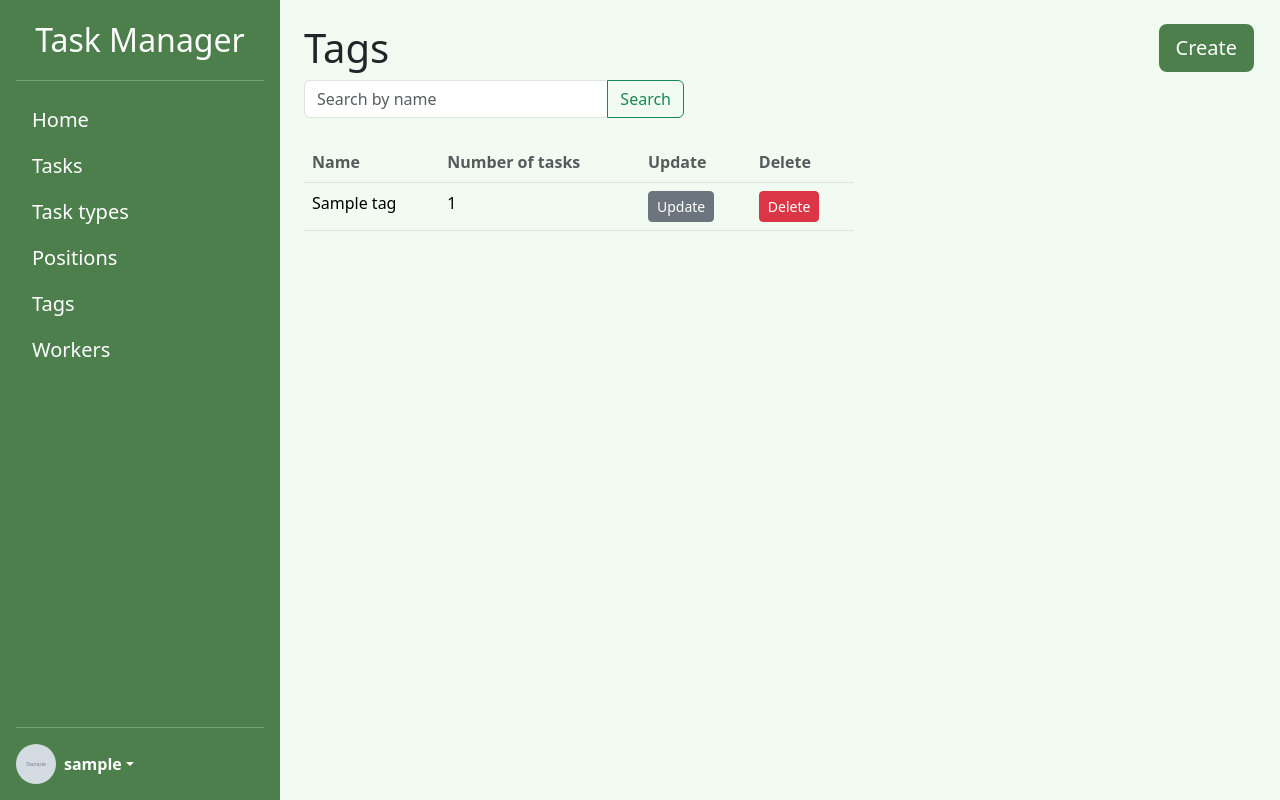
After one commit to rinotokun/task-manager, a Django app: page /tags/ in a window 1280 px wide. The commit adds this page. Run offline with Django 5.2, Linux system fonts and the light colour scheme; a user stored in the database is signed in; tables that the repository leaves empty hold one stand-in row (values such as "Sample post"); grey boxes marked "Sample" are stand-in pictures; some libraries are stand-ins or nearby versions.

Commit message:
Add task tags
New Tag model with a many-to-many link to Task, Tag CRUD pages, tag selection via Select2, and tags shown on task cards and detail (prefetched to avoid N+1). Also remove an unused urllib import and add a site favicon.

```diff
--- a/task_manager/forms.py
+++ b/task_manager/forms.py
@@ -3,7 +3,7 @@ from django_select2.forms import Select2MultipleWidget
 from django.contrib.auth import get_user_model
 from django.contrib.auth.forms import UserCreationForm, UserChangeForm
 
-from .models import Task
+from .models import Task, Tag
 
 
 class TaskForm(forms.ModelForm):
@@ -20,6 +20,14 @@ class TaskForm(forms.ModelForm):
             format="%Y-%m-%d",
             attrs={
                 "type": "date",
+            }
+        ),
+    )
+    tags = forms.ModelMultipleChoiceField(
+        queryset=Tag.objects.all(),
+        widget=Select2MultipleWidget(
+            attrs={
+                "data-theme": "bootstrap-5"
             }
         ),
     )
--- a/task_manager/models.py
+++ b/task_manager/models.py
@@ -13,6 +13,16 @@ class TaskType(models.Model):
 
 
 class Position(models.Model):
+    name = models.CharField(max_length=255, unique=True)
+
+    class Meta:
+        ordering = ["name"]
+
+    def __str__(self):
+        return self.name
+
+
+class Tag(models.Model):
     name = models.CharField(max_length=255, unique=True)
 
     class Meta:
@@ -70,6 +80,11 @@ class Task(models.Model):
         related_name="tasks",
         blank=True
     )
+    tags = models.ManyToManyField(
+        Tag,
+        related_name="tasks",
+        blank=True
+    )
 
     def priority_color(self):
         priority_color_map = {
--- a/task_manager/urls.py
+++ b/task_manager/urls.py
@@ -20,6 +20,10 @@ from .views import (
     WorkerCreateView,
     WorkerUpdateView,
     WorkerDeleteView,
+    TagListView,
+    TagCreateView,
+    TagUpdateView,
+    TagDeleteView,
 )
 
 
@@ -78,7 +82,22 @@ urlpatterns = [
         PositionDeleteView.as_view(),
         name="position-delete"
     ),
-
+    path("tags/", TagListView.as_view(), name="tag-list"),
+    path(
+        "tags/create/",
+        TagCreateView.as_view(),
+        name="tag-create"
+    ),
+    path(
+        "tags/<int:pk>/update/",
+        TagUpdateView.as_view(),
+        name="tag-update"
+    ),
+    path(
+        "tags/<int:pk>/delete/",
+        TagDeleteView.as_view(),
+        name="tag-delete"
+    ),
     path("workers/", WorkerListView.as_view(), name="worker-list"),
     path(
         "workers/<int:pk>/detail/",
--- a/task_manager/views.py
+++ b/task_manager/views.py
@@ -8,9 +8,7 @@ from django.urls import reverse_lazy, reverse
 from django.utils import timezone
 from django.contrib.auth.mixins import LoginRequiredMixin
 
-from urllib.parse import unquote, urlparse, parse_qs
-
-from .models import Task, TaskType, Position
+from .models import Task, TaskType, Position, Tag
 from .forms import (
     TaskForm,
     WorkerCreationForm,
@@ -74,7 +72,7 @@ class TaskListView(LoginRequiredMixin, generic.ListView):
     def get_queryset(self):
         queryset = Task.objects.select_related(
             "task_type"
-        ).prefetch_related("assignees")
+        ).prefetch_related("assignees", "tags")
         name = self.request.GET.get("name")
         if name:
             return queryset.filter(name__icontains=name)
@@ -87,7 +85,7 @@ class TaskDetailView(LoginRequiredMixin, generic.DetailView):
     def get_queryset(self):
         queryset = Task.objects.select_related(
             "task_type"
-        ).prefetch_related("assignees")
+        ).prefetch_related("assignees", "tags")
         return queryset
 
     def get_context_data(self, **kwargs):
@@ -313,7 +311,7 @@ class WorkerDetailView(LoginRequiredMixin, generic.DetailView):
         tasks_in_progress = assigned_tasks - completed_tasks
         tasks = self.object.tasks.select_related(
             "task_type"
-        ).prefetch_related("assignees").order_by("deadline")
+        ).prefetch_related("assignees", "tags").order_by("deadline")
         paginator = Paginator(tasks, 3)
         page_number = self.request.GET.get("page")
         page_obj = paginator.get_page(page_number)
@@ -377,3 +375,64 @@ class WorkerDeleteView(LoginRequiredMixin, generic.DeleteView):
             reverse_lazy("task_manager:worker-list")
         )
         return context
+
+
+class TagListView(LoginRequiredMixin, generic.ListView):
+    model = Tag
+    paginate_by = 5
+
+    def get_context_data(self, **kwargs):
+        context = super().get_context_data(**kwargs)
+        name = self.request.GET.get("name")
+        context["search_form"] = SearchForm(
+            initial={"name": name}
+        )
+        return context
+
+    def get_queryset(self):
+        queryset = Tag.objects.prefetch_related("tasks")
+        name = self.request.GET.get("name")
+        if name:
+            return queryset.filter(name__icontains=name)
+        return queryset
+
+
+class TagCreateView(LoginRequiredMixin, generic.CreateView):
+    model = Tag
+    fields = "__all__"
+    success_url = reverse_lazy("task_manager:tag-list")
+
+    def get_context_data(self, **kwargs):
+        context = super().get_context_data(**kwargs)
+        context["cancel_url"] = self.request.GET.get(
+            "next",
+            reverse_lazy("task_manager:tag-list")
+        )
+        return context
+
+
+class TagUpdateView(LoginRequiredMixin, generic.UpdateView):
+    model = Tag
+    fields = "__all__"
+    success_url = reverse_lazy("task_manager:tag-list")
+
+    def get_context_data(self, **kwargs):
+        context = super().get_context_data(**kwargs)
+        context["cancel_url"] = self.request.GET.get(
+            "next",
+            reverse_lazy("task_manager:tag-list")
+        )
+        return context
+
+
+class TagDeleteView(LoginRequiredMixin, generic.DeleteView):
+    model = Tag
+    success_url = reverse_lazy("task_manager:tag-list")
+
+    def get_context_data(self, **kwargs):
+        context = super().get_context_data(**kwargs)
+        context["cancel_url"] = self.request.GET.get(
+            "next",
+            reverse_lazy("task_manager:tag-list")
+        )
+        return context
--- a/templates/base.html
+++ b/templates/base.html
@@ -9,6 +9,7 @@
   <link rel="stylesheet" href="https://cdn.jsdelivr.net/npm/select2-bootstrap-5-theme@1.3.0/dist/select2-bootstrap-5-theme.min.css">
   {% load static %}
   <link rel="stylesheet" href="{% static 'css/styles.css' %}">
+  <link rel="icon" href="{% static 'images/task-manager-icon.png' %}">
 </head>
 <body>
   <div class="d-flex">
--- a/templates/includes/sidebar.html
+++ b/templates/includes/sidebar.html
@@ -22,6 +22,11 @@
       <li>
         <a href="{% url 'task_manager:position-list' %}" class="nav-link-active fs-5 nav-link text-white">
           Positions
+        </a>
+      </li>
+      <li>
+        <a href="{% url 'task_manager:tag-list' %}" class="nav-link-active fs-5 nav-link text-white">
+          Tags
         </a>
       </li>
       <li>
--- /dev/null
+++ b/templates/task_manager/tag_list.html
@@ -0,0 +1,41 @@
+{% extends "base.html" %}
+
+{% block content %}
+  <h1>
+    Tags
+    <a href="{% url 'task_manager:tag-create' %}?next={{ request.get_full_path|urlencode }}" class="btn-color btn link-to-page btn-lg">
+      Create
+    </a>
+  </h1>
+  <form action="" method="get" style="width: 380px;">
+    <div class="input-group">
+      {{ search_form.name }}
+      <input type="submit" value="Search" class="btn btn-outline-success">
+    </div>
+  </form>
+  <br>
+  {% if tag_list %}
+    <table class="table-bg-color table" style="width: 550px;">
+      <thead>
+        <tr>
+          <th class="text-body-secondary">Name</th>
+          <th class="text-body-secondary">Number of tasks</th>
+          <th class="text-body-secondary">Update</th>
+          <th class="text-body-secondary">Delete</th>
+        </tr>
+      </thead>
+      <tbody>
+      {% for tag in tag_list %}
+        <tr>
+          <td>{{ tag }}</td>
+          <td>{{ tag.tasks.count }}</td>
+          <td><a href="{% url 'task_manager:tag-update' pk=tag.id %}?next={{ request.get_full_path|urlencode }}" class="btn btn-sm btn-secondary">Update</a></td>
+          <td><a href="{% url 'task_manager:tag-delete' pk=tag.id %}?next={{ request.get_full_path|urlencode }}" class="btn btn-sm btn-danger">Delete</a></td>
+        </tr>
+      {% endfor %}
+      </tbody>
+    </table>
+  {% else %}
+    <p>There are currently no tags.</p>
+  {% endif %}
+{% endblock %}
```
Also changed, not shown: templates/task_manager/tag_confirm_delete.html (added, +12 -0 lines), templates/task_manager/tag_form.html (added, +16 -0 lines), templates/task_manager/task_detail.html (+10 -1 lines), templates/task_manager/task_list.html (+11 -1 lines), templates/task_manager/worker_detail.html (+11 -1 lines), static/images/hash.svg (added), static/images/task-manager-icon.png (added), static/images/type.svg (added), task_manager/migrations/0005_tag_task_tags.py (added).
